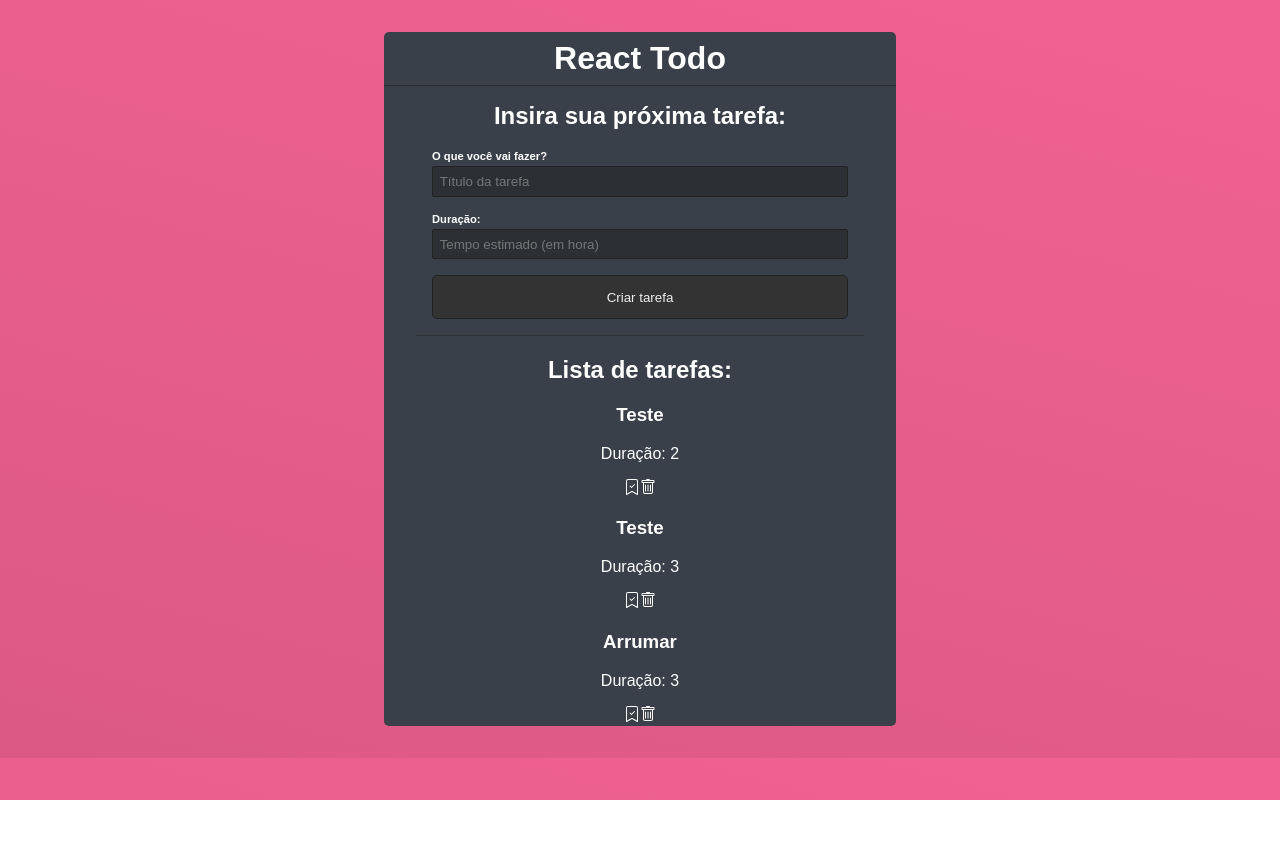
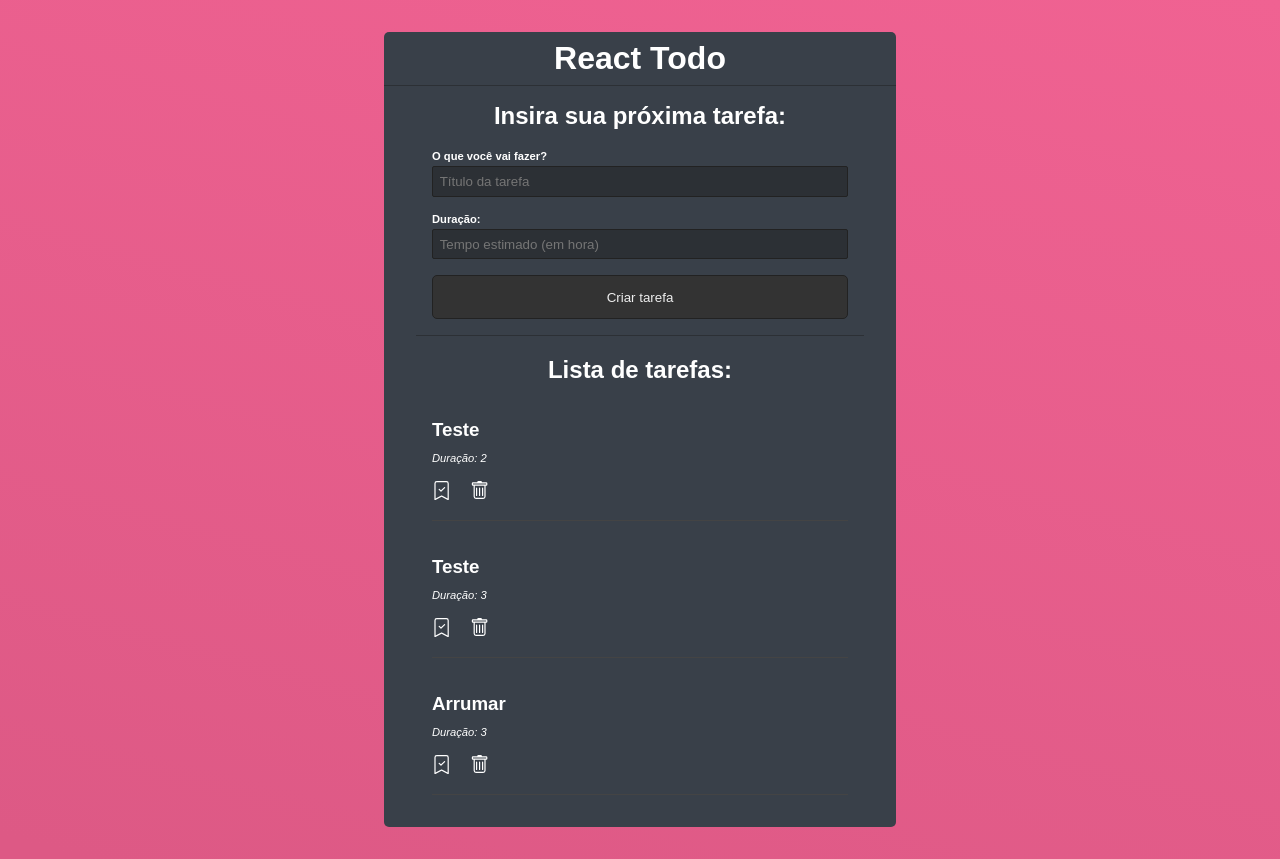
Before and after one commit to mig-ramos/todo-react, a React (Create React App) app: page / in a window 1280 px wide. Before the commit the page ends 800 px from the top, so only its background shows below. Built offline with nearby package versions, Linux system fonts and the light colour scheme; data requests are answered from the project's data file.

Commit message:
Estilizando a lista tarefas

```diff
--- a/src/App.css
+++ b/src/App.css
@@ -58,3 +58,50 @@
   padding: 1em;
   cursor: pointer;
 }
+
+.list-todo {
+  padding: 0 1em 2em;
+  margin: 1em 2em;
+}
+
+.list-todo h2 {
+  margin-bottom: 0;
+}
+
+.list-todo p {
+  text-align: center;
+}
+
+.todo {
+  border-bottom: 1px solid #444;
+  padding: 1em 0;
+  text-align: left;
+}
+
+.todo h3 {
+  margin-bottom: .5em;
+  text-align: left;
+}
+
+.todo-done {
+  text-decoration: line-through;
+  color: rgb(240, 98, 146);
+}
+
+.todo p {
+  text-align: left;
+  font-style: italic;
+  font-size: .7em;
+  margin-bottom: 1.5em;
+}
+
+.todo svg {
+  font-size: 1.2em;
+  cursor: pointer;
+  margin-right: 1em;
+  transition: .5s;
+}
+
+.todo svg:hover {
+  color: rgb(240, 98, 146);
+}
```
